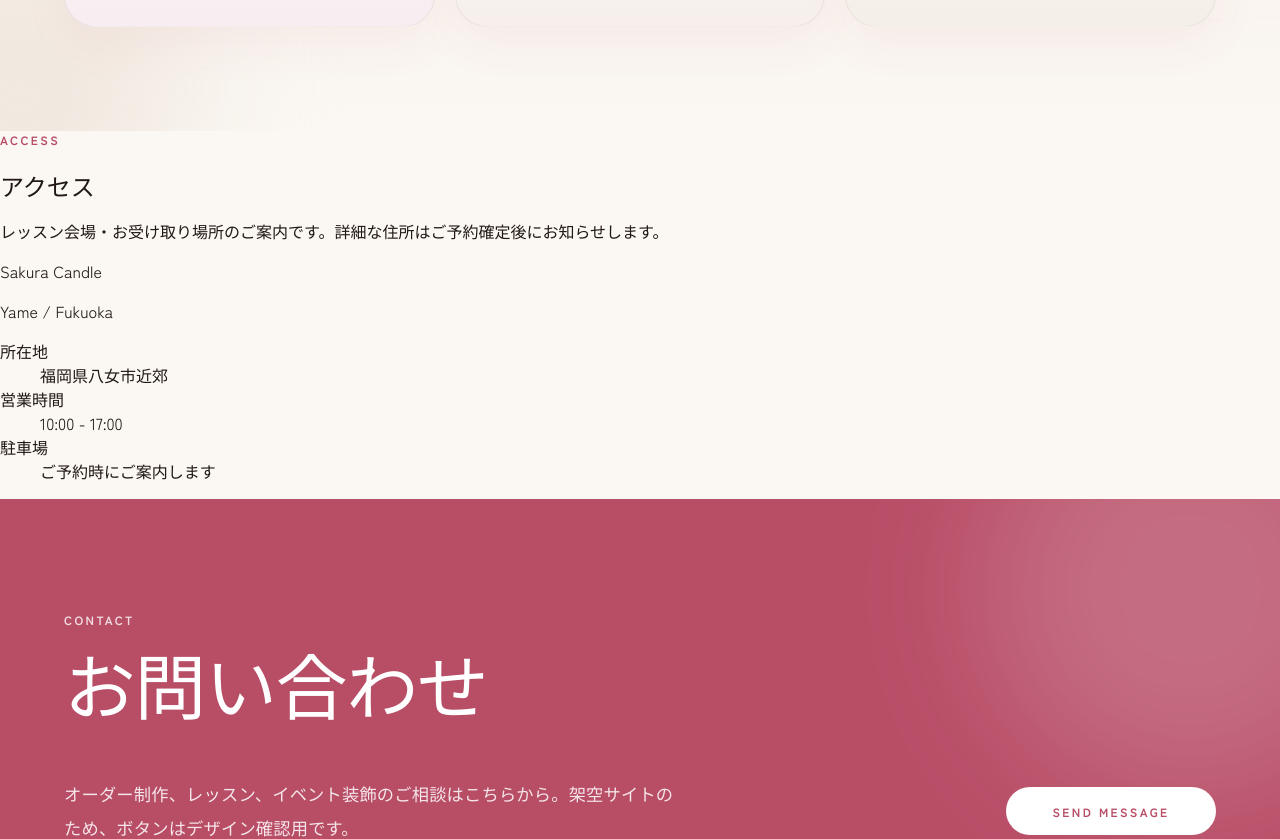
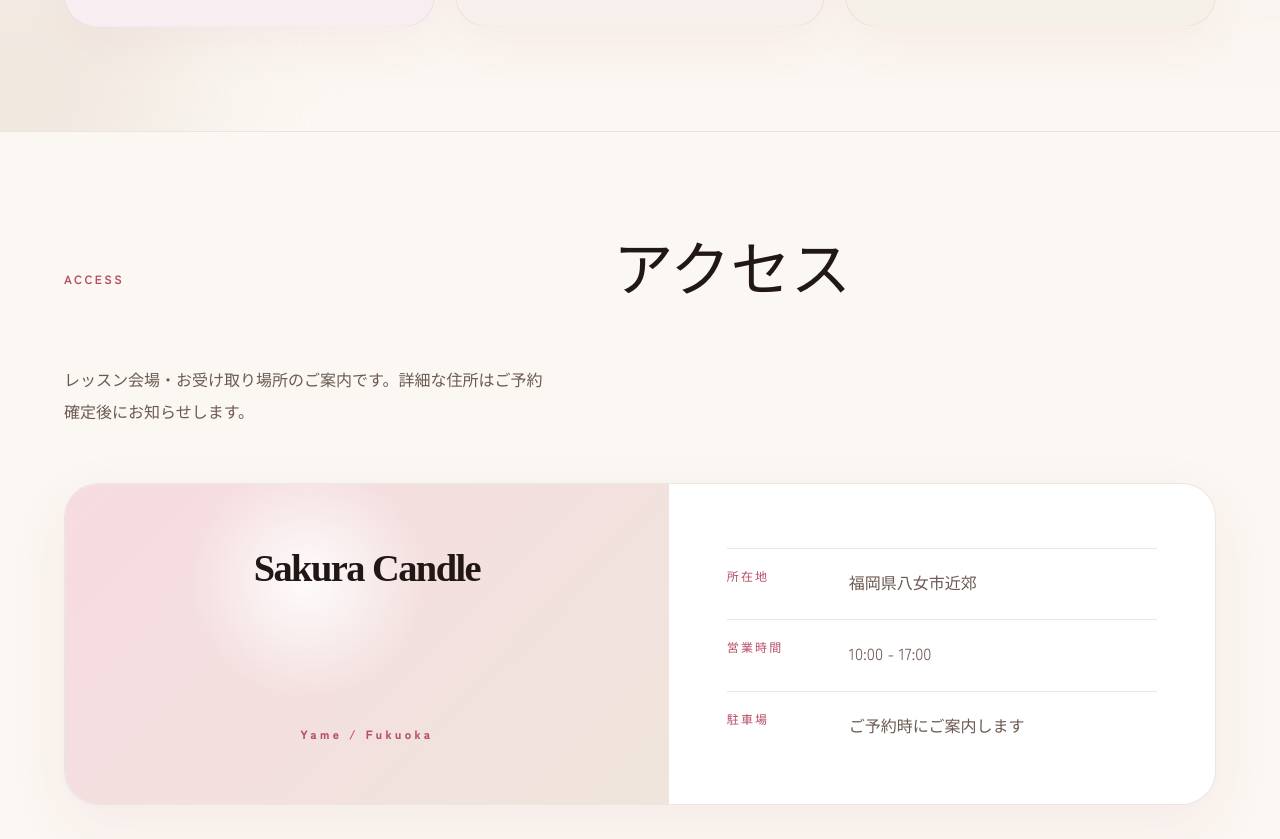
Before and after one commit to bschoice/sakura-candle-demo, a React (Vite) app: page / in a window 1280 px wide. Shown: the part 5233-6072 px from the top of the page. Built offline with nearby package versions, Linux system fonts and the light colour scheme.

Commit message:
Style access section

```diff
--- a/src/social.css
+++ b/src/social.css
@@ -135,13 +135,113 @@
   display: none;
 }
 
+.accessSection {
+  background: #fbf7f2;
+  border-top: 1px solid rgba(33, 24, 21, 0.08);
+}
+
+.accessInner {
+  max-width: 1280px;
+  margin: 0 auto;
+  padding: 104px clamp(20px, 5vw, 64px);
+}
+
+.accessHead {
+  display: grid;
+  grid-template-columns: minmax(0, 0.9fr) minmax(0, 1.1fr);
+  gap: 56px;
+  align-items: end;
+  margin-bottom: 48px;
+}
+
+.accessHead h2 {
+  margin: 0;
+  font-family: 'Noto Serif JP', 'Yu Mincho', 'Hiragino Mincho ProN', serif;
+  font-size: clamp(42px, 4.7vw, 74px);
+  font-weight: 600;
+  line-height: 1.18;
+}
+
+.accessHead p:last-child {
+  max-width: 620px;
+  margin: 0 0 8px;
+  color: #6c5a52;
+  line-height: 2;
+}
+
+.accessCard {
+  display: grid;
+  grid-template-columns: minmax(0, 1.05fr) minmax(0, 0.95fr);
+  overflow: hidden;
+  border: 1px solid rgba(33, 24, 21, 0.1);
+  border-radius: 34px;
+  background: #fff;
+  box-shadow: 0 20px 60px rgba(184, 77, 102, 0.08);
+}
+
+.accessMap {
+  display: grid;
+  min-height: 320px;
+  place-items: center;
+  text-align: center;
+  background: radial-gradient(circle at 40% 30%, rgba(255, 255, 255, 0.9), transparent 28%), linear-gradient(135deg, #f7dbe1, #efe5dc);
+}
+
+.accessMap span {
+  color: #211815;
+  font-family: 'Noto Serif JP', serif;
+  font-size: clamp(34px, 3vw, 52px);
+  font-weight: 900;
+  letter-spacing: -0.04em;
+}
+
+.accessMap p {
+  margin: 12px 0 0;
+  color: #b84d66;
+  font-size: 12px;
+  font-weight: 900;
+  letter-spacing: 0.28em;
+}
+
+.accessCard dl {
+  display: grid;
+  align-content: center;
+  gap: 22px;
+  margin: 0;
+  padding: clamp(34px, 5vw, 58px);
+}
+
+.accessCard dl div {
+  display: grid;
+  grid-template-columns: 100px 1fr;
+  gap: 22px;
+  padding-top: 18px;
+  border-top: 1px solid rgba(33, 24, 21, 0.1);
+}
+
+.accessCard dt {
+  color: #b84d66;
+  font-size: 12px;
+  font-weight: 700;
+  letter-spacing: 0.18em;
+}
+
+.accessCard dd {
+  margin: 0;
+  color: #6c5a52;
+  line-height: 1.9;
+}
+
 @media (max-width: 900px) {
-  .socialInner {
+  .socialInner,
+  .accessInner {
     padding-top: 82px;
     padding-bottom: 82px;
   }
 
-  .socialGrid {
+  .socialGrid,
+  .accessHead,
+  .accessCard {
     grid-template-columns: 1fr;
   }
 
@@ -160,4 +260,9 @@
   .socialIcon svg {
     width: min(160px, 50%);
   }
+
+  .accessCard dl div {
+    grid-template-columns: 1fr;
+    gap: 8px;
+  }
 }
```
